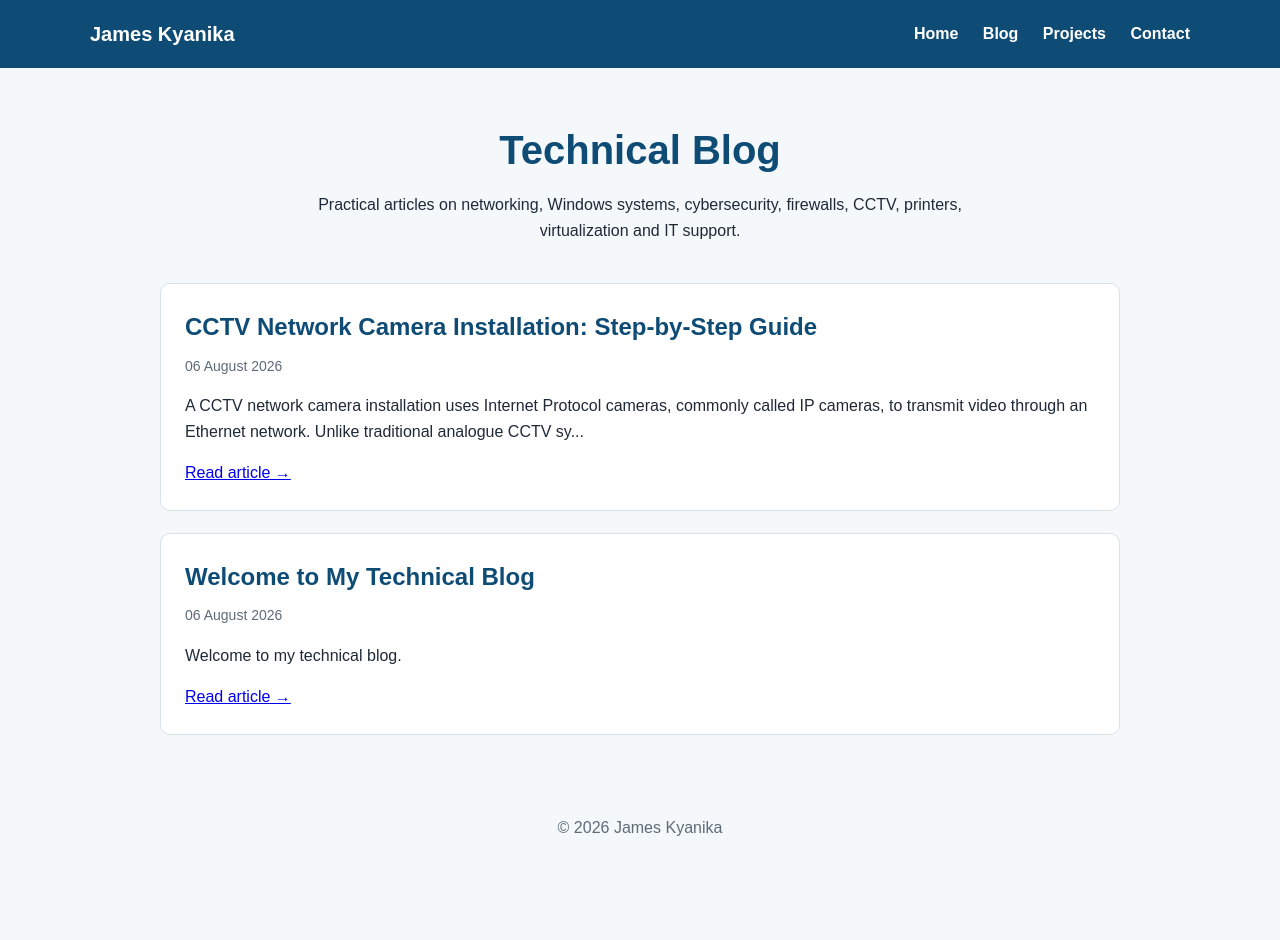
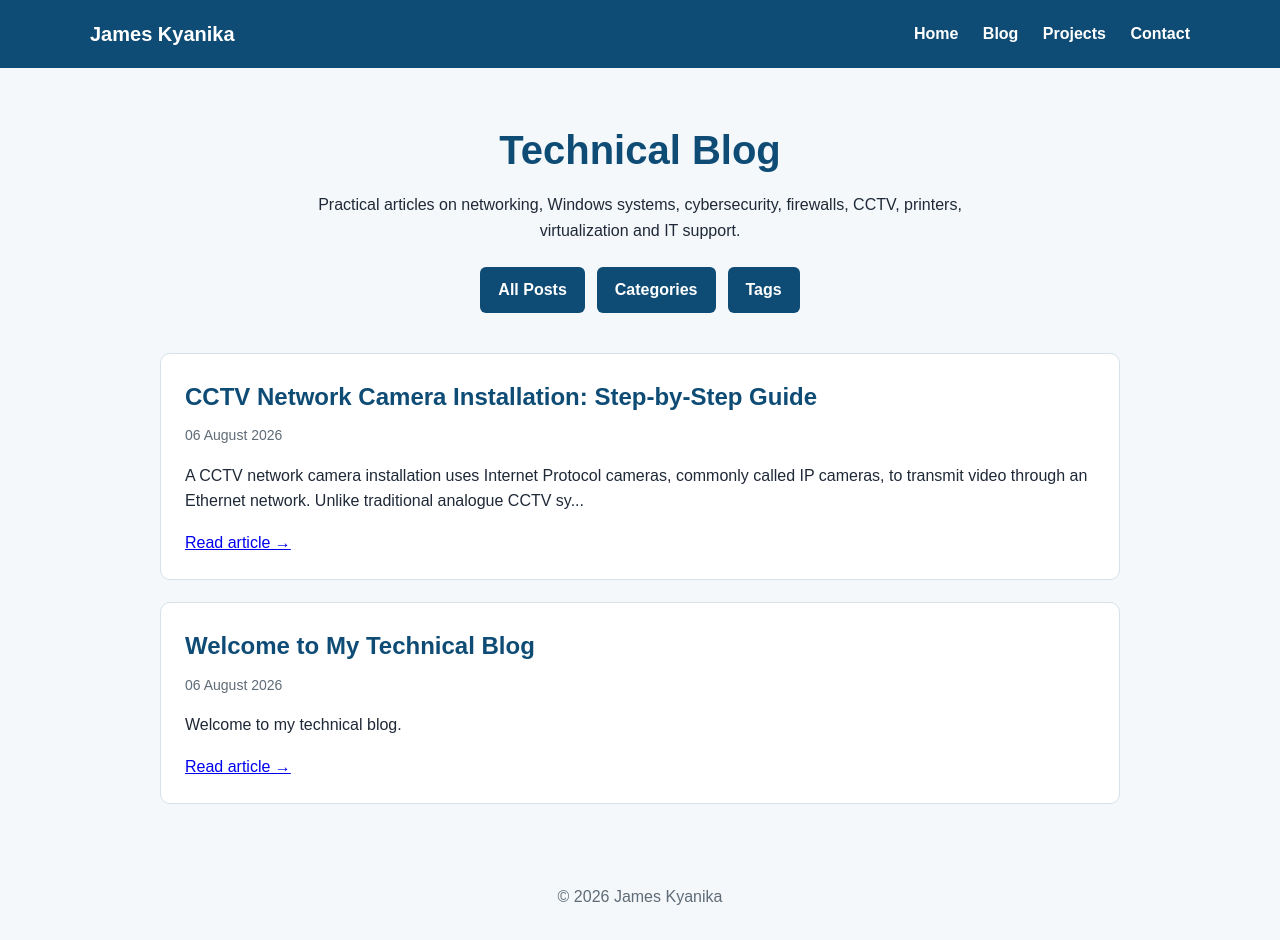
Before and after one commit to Jameskyanika/Jameskyanika.github.io, a Jekyll site: the page built from blog.html, in a window 1280 px wide. Built offline with Jekyll 4.4.1, drawn with Linux system fonts in a browser that asks for light colours; before the commit the page ends 900 px from its top, so only the background shows below that.

Commit message:
Update blog.html
Improve blog navigation

```diff
--- a/blog.html
+++ b/blog.html
@@ -145,6 +145,29 @@ description: Technical articles by James Kyanika on networking, systems administ
         font-size: 32px;
       }
     }
+    .blog-nav {
+  display: flex;
+  justify-content: center;
+  gap: 12px;
+  flex-wrap: wrap;
+  margin: 24px 0 32px;
+}
+
+.blog-nav a {
+  display: inline-block;
+  padding: 10px 18px;
+  background: var(--primary);
+  color: #ffffff;
+  text-decoration: none;
+  border-radius: 6px;
+  font-weight: 600;
+}
+
+.blog-nav a:hover {
+  background: var(--secondary);
+}
+
+</style>
   </style>
 </head>
 
@@ -166,10 +189,16 @@ description: Technical articles by James Kyanika on networking, systems administ
     <section class="blog-header">
       <h1>Technical Blog</h1>
 
-      <p>
-        Practical articles on networking, Windows systems, cybersecurity,
-        firewalls, CCTV, printers, virtualization and IT support.
-      </p>
+   <p>
+  Practical articles on networking, Windows systems, cybersecurity,
+  firewalls, CCTV, printers, virtualization and IT support.
+</p>
+
+<div class="blog-nav">
+  <a href="/blog/">All Posts</a>
+  <a href="/categories/">Categories</a>
+  <a href="/tags/">Tags</a>
+</div>
     </section>
 
     <section class="post-list">
```
